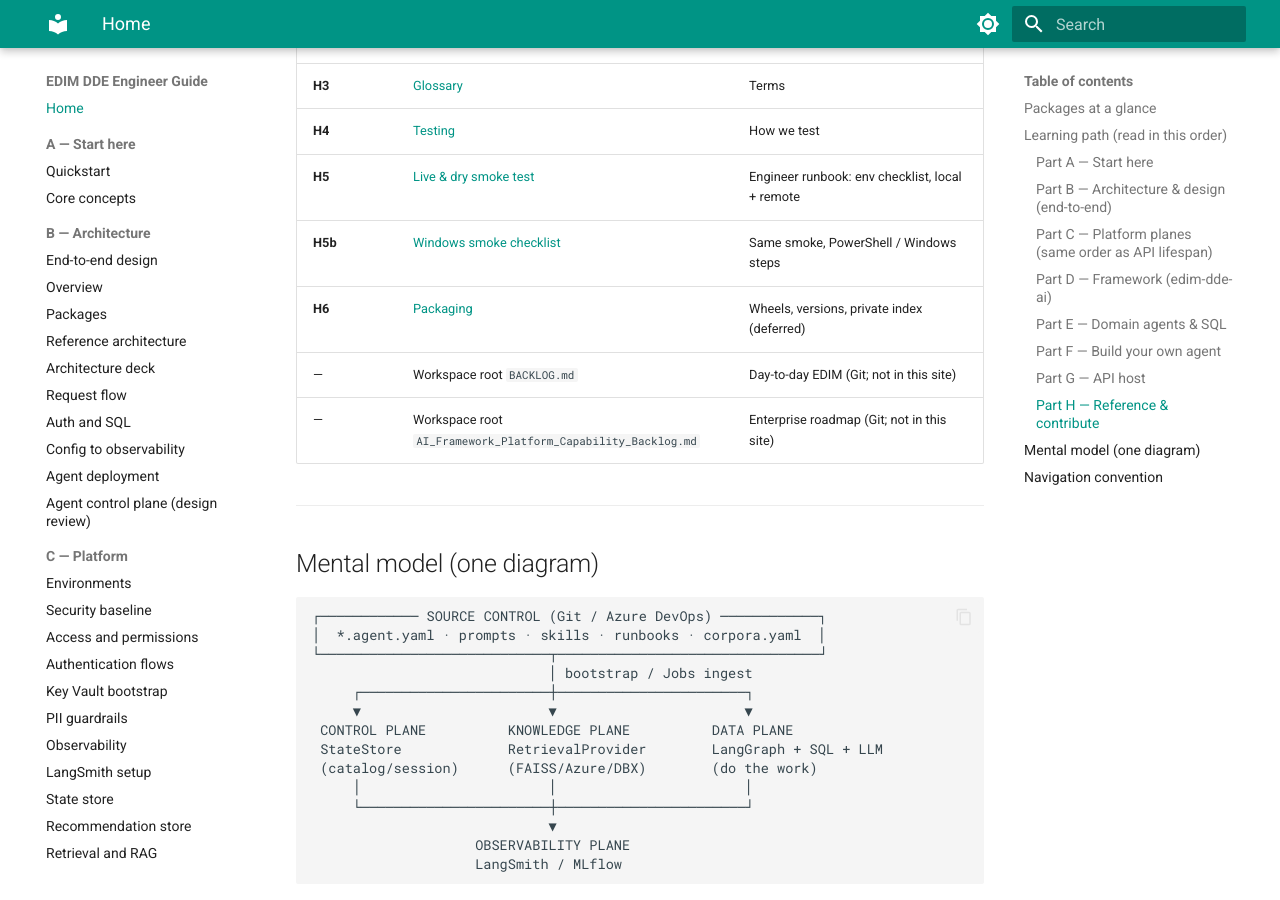
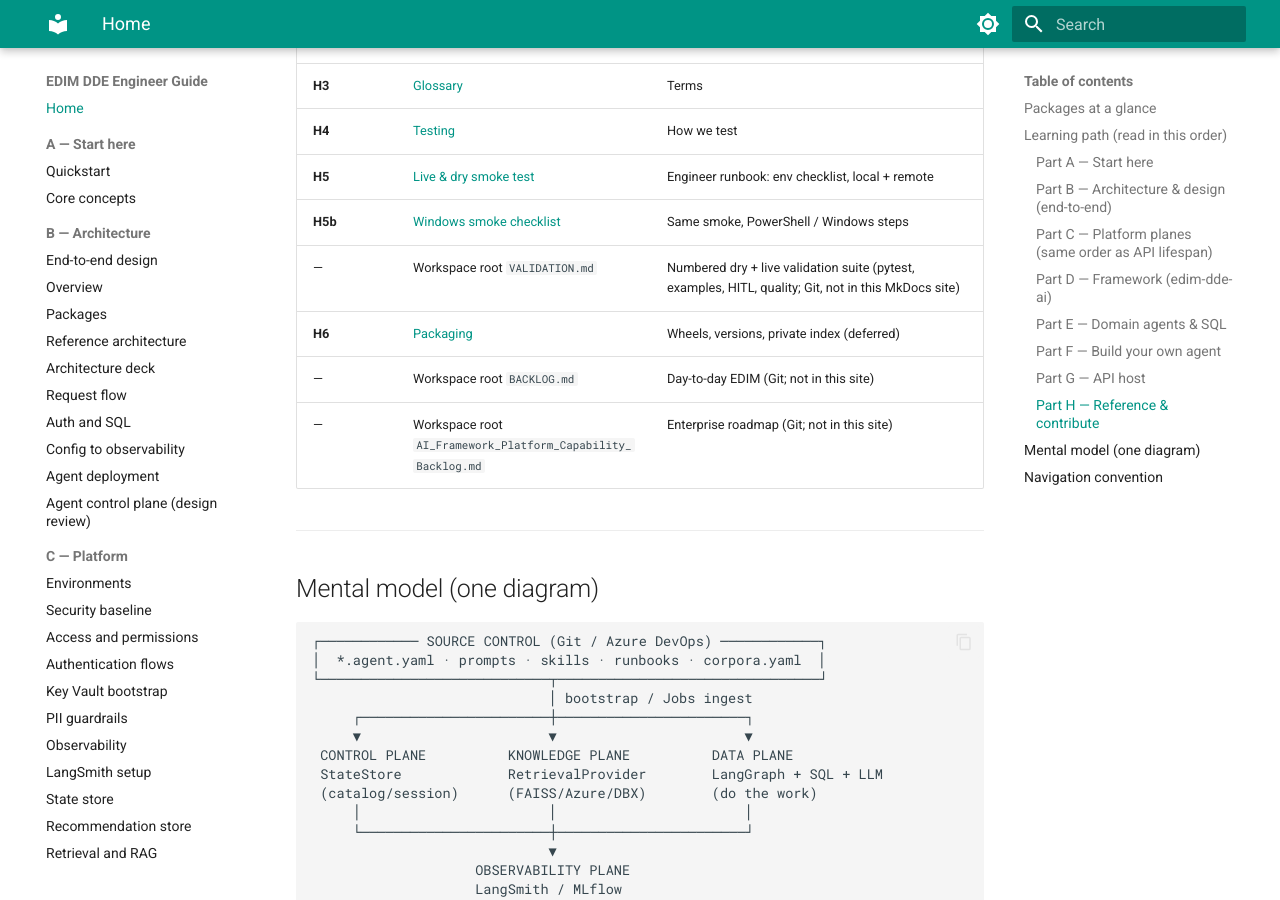
Before and after one commit to sabbineni07/edim-dde-domain, an MkDocs documentation site: the page built from docs/README.md, in a window 1280 px wide and 900 px high, scrolled down 4686 px. Built offline with MkDocs 1.6.1 and Material for MkDocs 9.7.7, drawn with Linux system fonts in a browser that asks for light colours.

Commit message:
address cli sequence

```diff
--- a/docs/README.md
+++ b/docs/README.md
@@ -126,6 +126,7 @@ Deep dive (in the `edim-dde-ai` package): `docs/DESIGN.md` · `docs/USAGE.md`
 | **H4** | [Testing](contribute/testing.md) | How we test |
 | **H5** | [Live & dry smoke test](contribute/live-smoke-test.md) | Engineer runbook: env checklist, local + remote |
 | **H5b** | [Windows smoke checklist](contribute/windows-smoke-checklist.md) | Same smoke, PowerShell / Windows steps |
+| — | Workspace root `VALIDATION.md` | Numbered dry + live validation suite (pytest, examples, HITL, quality; Git, not in this MkDocs site) |
 | **H6** | [Packaging](contribute/packaging.md) | Wheels, versions, private index (deferred) |
 | — | Workspace root `BACKLOG.md` | Day-to-day EDIM (Git; not in this site) |
 | — | Workspace root `AI_Framework_Platform_Capability_Backlog.md` | Enterprise roadmap (Git; not in this site) |
```
Also changed, not shown: docs/contribute/testing.md (+1 -0 lines), docs/contribute/windows-smoke-checklist.md (+1 -0 lines).
